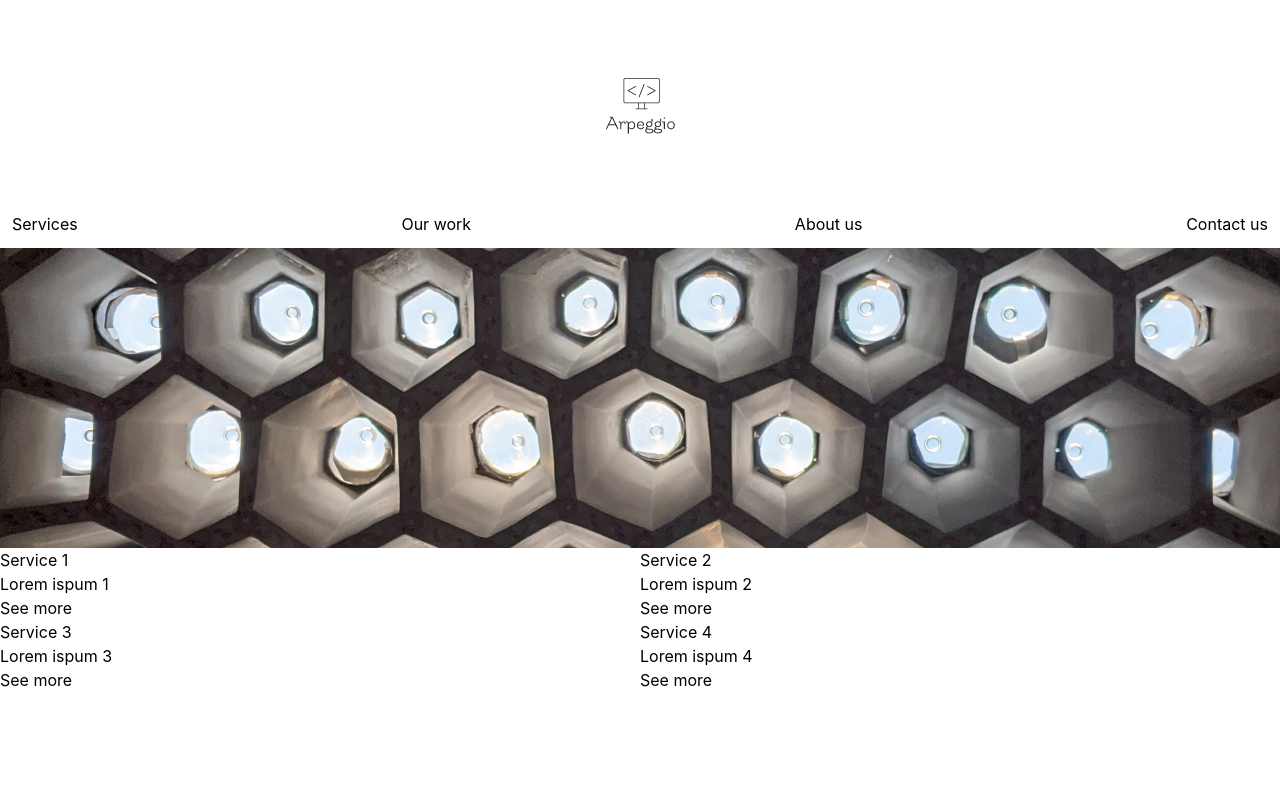
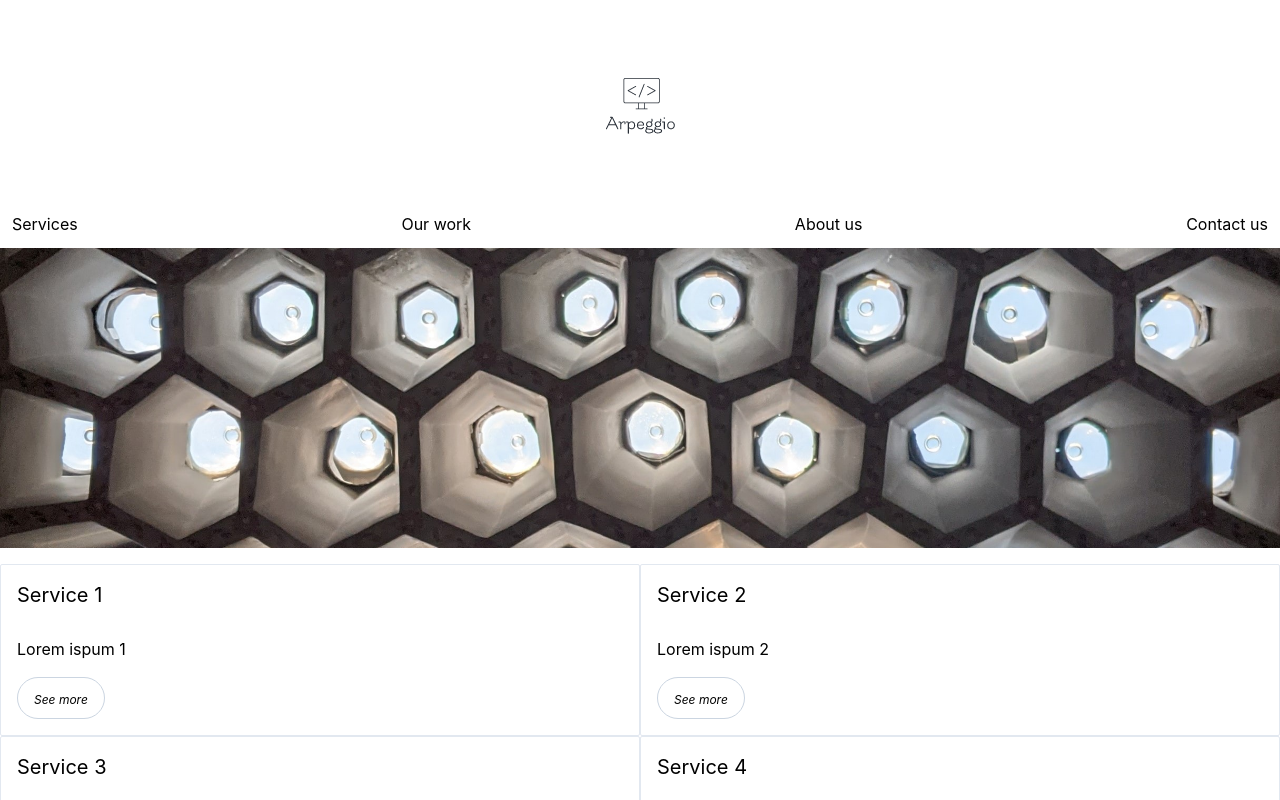
Before and after one commit to cuongtran-6618/cuongtran-6618.github.io, a Next.js app: page / in a window 1280 px wide. Shown: the top 800 px of the page. Built offline with nearby package versions, Linux system fonts and the light colour scheme.

Commit message:
draft service section

```diff
--- /dev/null
+++ b/components/link-button.tsx
@@ -0,0 +1,11 @@
+import Link from 'next/link';
+
+export default function LinkButton({ label, url }) {
+  return (
+    <button className='border border-slate-300 px-4 py-2 rounded-full hover:bg-cyan-500 hover:text-white hover:border-cyan-500'>
+      <Link href={url} title={label} className='text-xs italic'>
+        {label}
+      </Link>
+    </button>
+  );
+}
--- a/components/service.tsx
+++ b/components/service.tsx
@@ -1,13 +1,12 @@
 import Link from "next/link";
+import LinkButton from './link-button';
 
 export default function Service({ props }) {
   return (
-    <div className='container'>
-      <h3>{props.title}</h3>
-      <div className='container'>{props.content}</div>
-      <Link href={props.link} className='hover:underline'>
-        See more
-      </Link>
+    <div className='container rounded-sm p-4 border border-slate-200'>
+      <h4 className='text-xl'>{props.title}</h4>
+      <div className='container mt-7 mb-4'>{props.content}</div>
+      <LinkButton label={'See more'} url={props.link} />
     </div>
   );
 }
--- a/pages/_app.tsx
+++ b/pages/_app.tsx
@@ -2,7 +2,7 @@ import "tailwindcss/tailwind.css";
 import "../styles/globals.css";
 
 function MyApp({ Component, pageProps }) {
-  return <Component {...pageProps} />;
+  return <Component {...pageProps} className='font-serif' />;
 }
 
 export default MyApp;
--- a/pages/index.tsx
+++ b/pages/index.tsx
@@ -12,10 +12,12 @@ export default function Home() {
   return (
     <Layout>
       <Slider />
-      <section className='lg:container lg:mx-auto grid grid-cols-2'>
-        {data.services.map((service) => (
-          <Service key={service.uid} props={service} />
-        ))}
+      <section className='lg:container lg:mx-auto mt-4 mb-4'>
+        <div className='grid grid-cols-2'>
+          {data.services.map((service) => (
+            <Service key={service.uid} props={service} />
+          ))}
+        </div>
       </section>
     </Layout>
   );
```
